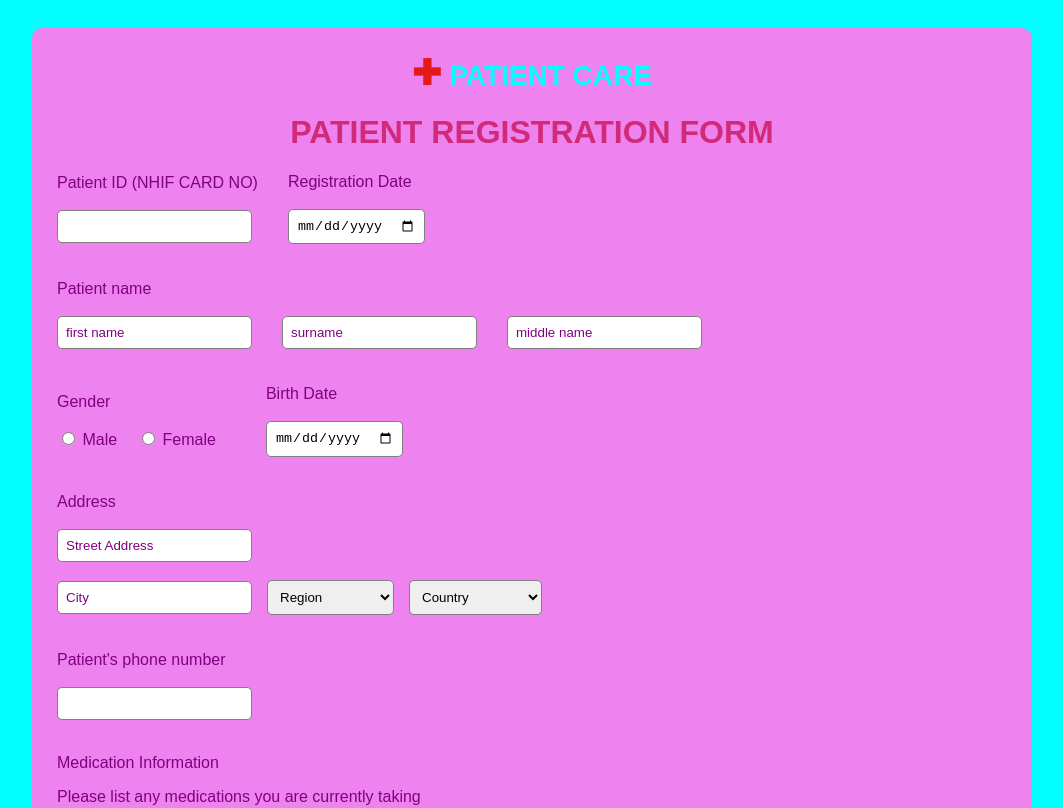
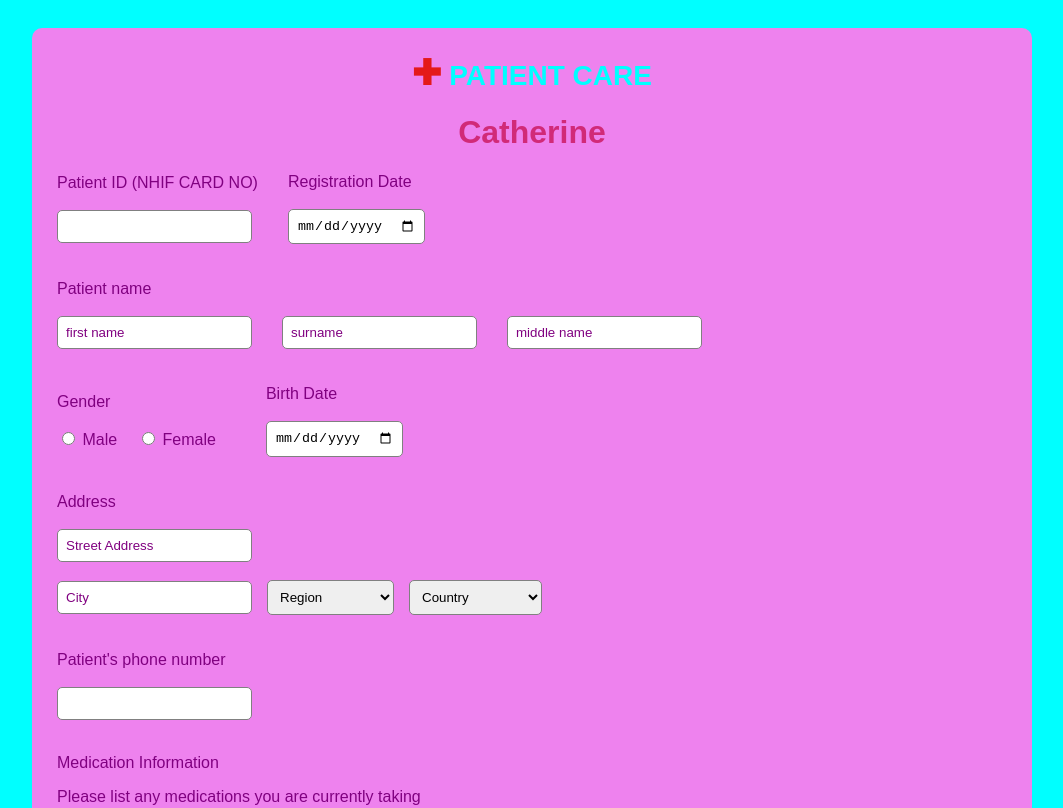
Before and after one commit to catherinedaniel2412-web/Hospital-management-system, a plain HTML site: page index.html in a window 1280 px wide. Shown: the top 808 px of the page, without its empty margins (108-1171 px from the left). Drawn offline with Linux system fonts and the light colour scheme.

Commit message:
fix: title

```diff
--- a/index.html
+++ b/index.html
@@ -104,7 +104,7 @@
         PATIENT CARE
     </div>
 
-    <h1>PATIENT REGISTRATION FORM</h1>
+    <h1>Catherine</h1>
 
     <div style="display:flex; gap:30px; align-items:center;">
 
```
